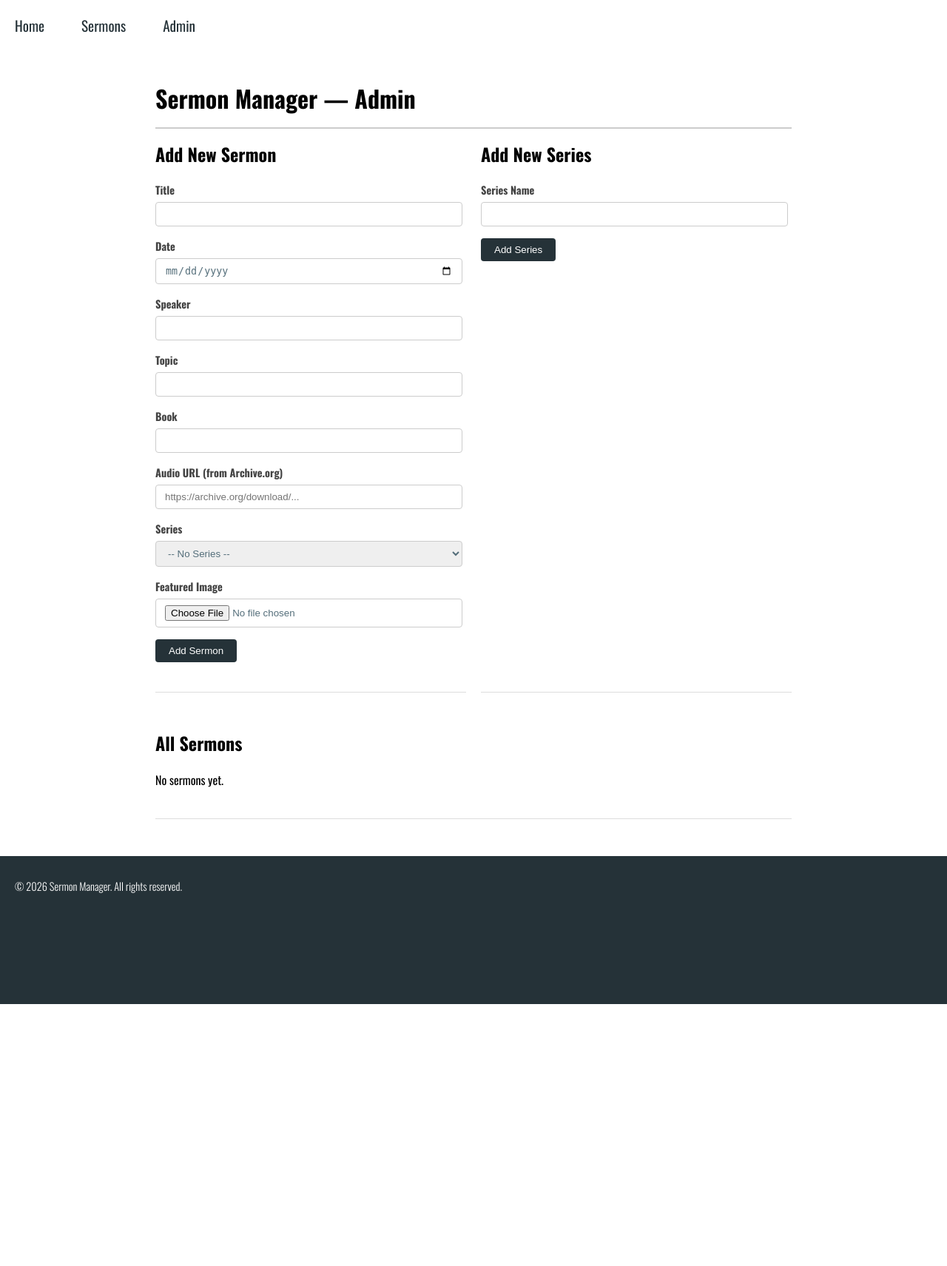
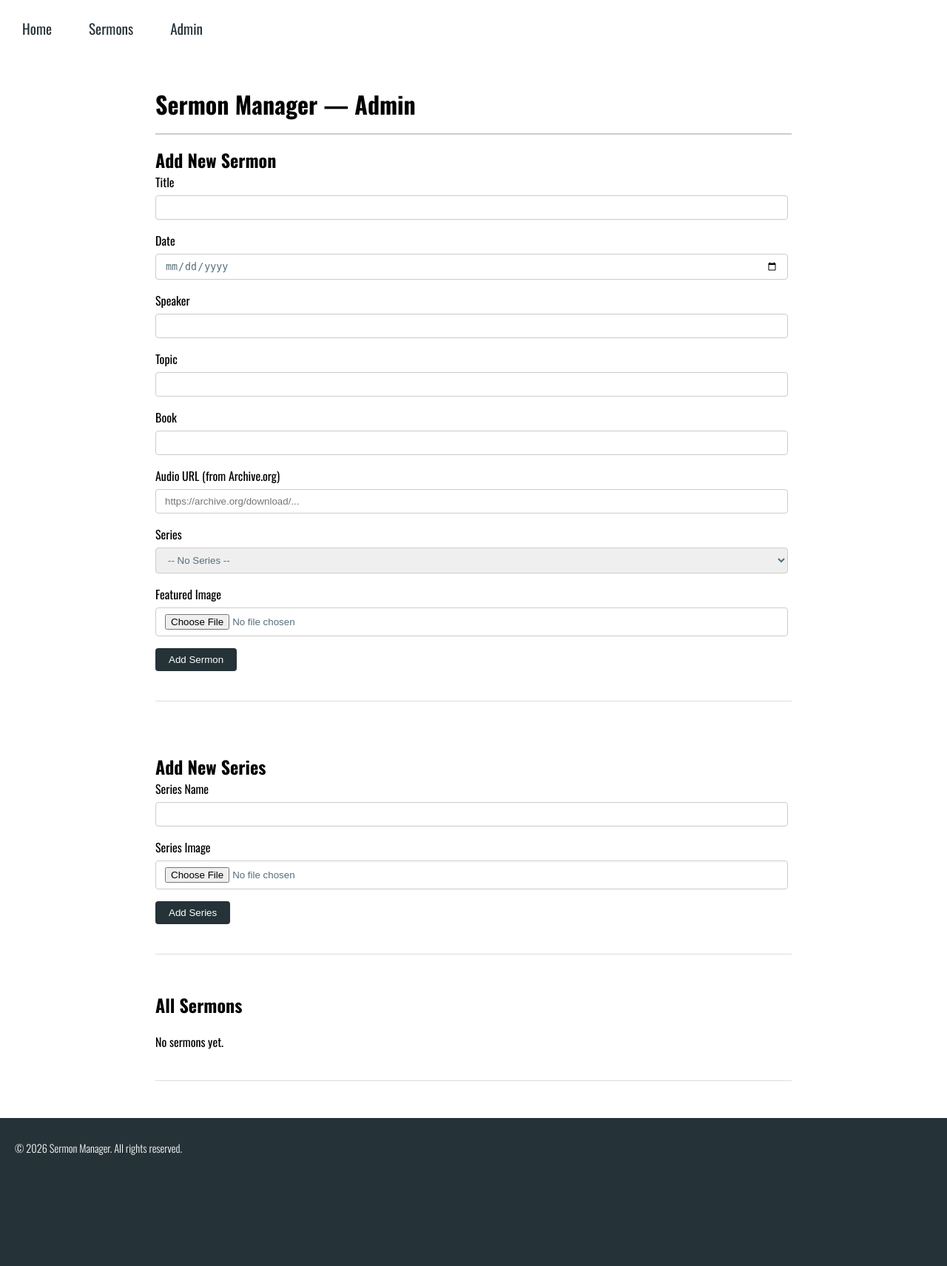
Before and after one commit to cqyao/SermonManager, a Flask app: page /admin in a window 1280 px wide. Shown: the whole page at 74% size. Before the commit the page ends 1357 px from the top, so only its background shows below. Run offline with Flask 3, Linux system fonts and the light colour scheme; data that the repository does not hold is empty.

Commit message:
* Added functionality to upload series image. * Improved BEM styling names

```diff
--- a/app.py
+++ b/app.py
@@ -18,7 +18,18 @@ app = Flask(__name__)
 # Home page
 @app.route("/")
 def index():
-    return render_template("index.html")
+    sermons_response = supabase.table("sermons") \
+        .select("*, series:series_id(name)") \
+        .order("date", desc=True) \
+        .execute()
+    sermons = sermons_response.data
+
+    series_response = supabase.table("series") \
+        .select("*") \
+        .execute()
+    series = series_response.data
+
+    return render_template("index.html", sermons=sermons, series=series)
 
 # All sermons
 @app.route("/sermons")
@@ -112,9 +123,26 @@ def admin():
 # Add series
 @app.route("/admin/add-series", methods=["POST"])
 def add_series():
+    image_url = None
+    # Handle uploading image if provided
+    if "image" in request.files:
+        file = request.files["image"]
+        if file.filename != "":
+            extension = file.filename.rsplit(".", 1)[-1]
+            filename = f"{uuid.uuid4()}.{extension}"
+
+            supabase.storage.from_("series_images").upload(
+                path=filename,
+                file=file.read(),
+                file_options={"content-type": file.content_type}
+            )
+            image_url = supabase.storage.from_("series_images").get_public_url(filename)
+
     supabase.table("series").insert({
-        "name": request.form["name"]
+        "name": request.form["name"],
+        "image_url": image_url
     }).execute()
+
     return redirect(url_for("admin"))
 
 # Add sermon
--- a/static/styles.css
+++ b/static/styles.css
@@ -2,6 +2,7 @@
     box-sizing: border-box;
     margin: 0;
     padding: 0;
+    text-decoration: none;
 }
 
 html, body {
@@ -12,7 +13,6 @@ body {
   display: flex;
   flex-direction: column;
   min-height: 100vh;
-  margin: 0;
   font-family: var(--font-primary);
 }
 
@@ -25,22 +25,11 @@ hr {
   margin: 8px 0;
 }
 
-.mb1 {
-  margin-bottom: 8px;
-}
-
-.mb2 {
-  margin-bottom: 16px;
-}
-
-.mt1 {
-  margin-top: 8px;
-}
-
-.mt2 {
-  margin-top: 16px;
-}
-
+/* Spacing utilities */
+.mb1 { margin-bottom: 8px; }
+.mb2 { margin-bottom: 16px; }
+.mt1 { margin-top: 8px; }
+.mt2 { margin-top: 16px; }
 .vr--right {
   border-right: 1px solid var(--border-color);
   margin: 0 8px;
@@ -49,62 +38,48 @@ hr {
 :root {
   --primary-color: #253238;
   --border-color: #ccc;
-  --font-primary:  'Oswald', sans-serif;
+  --font-primary: 'Oswald', sans-serif;
   --white-color: #fff;
+  --black-color: black;
   --highlight-color: #27C6DA;
   --normal-text-color: #546E7A;
   --warning-color: #cc3333;
+  --txt-lg: 2rem;
+  --txt-md: 1.7rem;
+  --txt-sm: 1.3rem;
+  --txt-xs: 0.9rem;
 }
 
-.large-text--light {
-  font-size: 2rem;
-  font-weight: 100;
-}
+/* Typography utility classes */
+.large-text--light { font-size: var(--txt-lg); font-weight: 100; }
+.medium-text--normal { font-size: var(--txt-md); font-weight: 400; color: var(--primary-color); }
+.medium-text--bold { font-size: var(--txt-md); font-weight: 700; color: var(--primary-color); }
+.small-text--bold { font-size: var(--txt-sm); font-weight: 700; color: var(--primary-color); }
+.small-text--normal { font-size: var(--txt-sm); font-weight: 300; }
+.tiny-text--normal { font-size: var(--txt-xs); font-weight: 300; }
+.tiny-text--light { font-size: var(--txt-xs); font-weight: 100; }
+.tiny-text--bold { font-size: var(--txt-xs); font-weight: 600; }
 
-.medium-text--bold {
-  font-size: 1.7rem;
-  font-weight: 700;
+/* NAVIGATION BLOCK */
+.navigation {
+  background-color: var(--white-color);
   color: var(--primary-color);
 }
 
-.small-text--bold {
-  font-size: 1.3rem;
-  font-weight: 700;
-  color: var(--primary-color);
-}
-
-.small-text--normal {
-  font-size: 1.3rem;
-  font-weight: 300;
-}
-
-.tiny-text--normal {
-  font-size: 0.9rem;
-  font-weight: 300;
-}
-
-.tiny-text--light {
-  font-size: 0.9rem;
-  font-weight: 100;
-}
-
-.navigation-bar nav {
+.navigation__wrapper {
   display: flex;
-  background-color: var(--white-color);
-  color: var(--primary-color);
-  height: auto;
-  padding: clamp(5px, 20px, 20px) clamp(10px, 20px, 100px);
+  padding: clamp(10px, 24px, 40px) clamp(20px, 30px, 100px);
   align-items: center;
   gap: 50px;
 }
 
-.navigation-bar nav a {
+.navigation__link {
   color: var(--primary-color);
   text-decoration: none;
   font-size: 1.2rem;
 }
 
-
+/* HEADER BLOCK */
 .page-header {
   background: var(--primary-color);
   color: white;
@@ -112,26 +87,108 @@ hr {
   text-align: center;
 }
 
-.admin-container {
+.page-header__title {
+  padding: 0 20px;
+}
+
+/* CARD BLOCK */
+.card {
+  display: flex;
+  flex-direction: column;
+  height: 100%;
+  overflow: hidden;
+  background-color: var(--white-color);
+  border: 1px solid #ddd;
+  border-radius: 8px;
+  box-shadow: 0 4px 8px rgba(0, 0, 0, 0.1);
+}
+
+.card__link {
+  text-decoration: none;
+  color: inherit;
+  display: block;
+}
+
+.card__image {
+  max-width: 100%;
+}
+
+.card--small {
+  border-radius: 4px;
+  border: none;
+  box-shadow: none;
+  max-width: 200px;
+}
+
+.card--xl {
+  border-radius: 8px;
+  box-shadow: 0 4px 8px rgba(0, 0, 0, 0.1);
+}
+
+/* CAROUSEL BLOCK */
+.carousel__wrapper {
+  padding: 0 20px;
+}
+
+.carousel__wrapper--title {
+  padding: 0 20px;
+}
+
+.carousel__slider {
+  justify-content: center;
+  align-items: center;
+  align-content: center;
+  padding: 0 20px;
+}
+
+.carousel__slider__image {
+  max-width: 100%;
+}
+
+/* ADMIN BLOCK */
+.admin {
   max-width: 900px;
   margin: 40px auto;
   padding: 0 20px;
 }
 
-.form__container {
-  display: grid;
-  grid-template-columns: repeat(2, 1fr);
-  gap: 20px;
-}
-
-.admin-section {
+.admin__section {
   margin-bottom: 50px;
   padding-bottom: 40px;
   border-bottom: 1px solid #ddd;
 }
 
-.admin-section h2 {
+.admin__section__title {
   margin-bottom: 20px;
+}
+
+.admin__table__container {
+  overflow-x: auto;
+}
+
+.admin__table {
+  width: 100%;
+  border-collapse: collapse;
+  font-size: 0.9rem;
+}
+
+.admin__table__header,
+.admin__table__cell {
+  text-align: left;
+  padding: 10px 12px;
+  border-bottom: 1px solid #eee;
+}
+
+.admin__table__header {
+  background: #f5f5f5;
+  font-weight: bold;
+}
+
+/* FORM BLOCK */
+.form {
+  display: grid;
+  grid-template-columns: repeat(1, 1fr);
+  gap: 20px;
 }
 
 .form__row {
@@ -139,21 +196,27 @@ hr {
   grid-template-columns: repeat(2, 1fr);
 }
 
-.form-group {
+@media (width > 430px) {
+  .form__row {
+    grid-template-columns: repeat(4, 1fr);
+  }
+}
+
+.form__group {
   margin: 0 5px 16px 0;
   display: flex;
   flex-direction: column;
   gap: 6px;
 }
 
-.form-group label {
+.form__label {
   font-size: 0.9rem;
   font-weight: bold;
   color: #444;
 }
 
-.form-group input,
-.form-group select {
+.form__input,
+.form__select {
   padding: 8px 12px;
   border: 1px solid #ccc;
   border-radius: 4px;
@@ -161,41 +224,29 @@ hr {
   color: var(--normal-text-color);
 }
 
-button {
+/* BUTTON BLOCK */
+.button {
   padding: 8px 18px;
   color: var(--white-color);
   border: none;
   border-radius: 4px;
   cursor: pointer;
-
 }
 
-.add-btn {
+.button--primary {
   background: var(--primary-color);
 }
 
-.delete-btn {
+.button--danger {
   background: var(--warning-color);
 }
 
-.admin-table {
-    width: 100%;
-    border-collapse: collapse;
-    font-size: 0.9rem;
+.button--secondary {
+  background: var(--border-color);
+  color: var(--black-color);
 }
 
-.admin-table th,
-.admin-table td {
-    text-align: left;
-    padding: 10px 12px;
-    border-bottom: 1px solid #eee;
-}
-
-.admin-table th {
-    background: #f5f5f5;
-    font-weight: bold;
-}
-
+/* FOOTER BLOCK */
 .footer {
   background-color: var(--primary-color);
   color: var(--white-color);
@@ -203,9 +254,3 @@ button {
   width: 100%;
   height: 200px;
 }
-
-@media (width > 430px) {
-  .form__row {
-    grid-template-columns: repeat(4, 1fr);
-  }
-}
--- a/templates/admin.html
+++ b/templates/admin.html
@@ -1,100 +1,108 @@
 {% extends "base.html" %}
 
 {% block content %}
-<div class="admin-container">
+<div class="admin">
     <h1>Sermon Manager — Admin</h1>
     <hr class="mb2 mt2">
 
-    <div class="form__container">
+    <div class="form">
         <!-- Add Sermon -->
-        <section class="admin-section">
+        <section class="admin__section">
             <h2>Add New Sermon</h2>
             <form method="POST" action="/admin/add-sermon" enctype="multipart/form-data">
-                <div class="form-group">
+                <div class="form__group">
                     <label>Title</label>
-                    <input type="text" name="title" required>
+                    <input class="form__input" type="text" name="title" required>
                 </div>
-                <div class="form-group">
+                <div class="form__group">
                     <label>Date</label>
-                    <input type="date" name="date" required>
+                    <input class="form__input" type="date" name="date" required>
                 </div>
-                <div class="form-group">
+                <div class="form__group">
                     <label>Speaker</label>
-                    <input type="text" name="speaker">
+                    <input class="form__input" type="text" name="speaker">
                 </div>
-                <div class="form-group">
+                <div class="form__group">
                     <label>Topic</label>
-                    <input type="text" name="topic">
+                    <input class="form__input" type="text" name="topic">
                 </div>
-                <div class="form-group">
+                <div class="form__group">
                     <label>Book</label>
-                    <input type="text" name="book">
+                    <input class="form__input" type="text" name="book">
                 </div>
-                <div class="form-group">
+                <div class="form__group">
                     <label>Audio URL (from Archive.org)</label>
-                    <input type="text" name="audio_url" placeholder="https://archive.org/download/...">
+                    <input class="form__input" type="text" name="audio_url"
+                        placeholder="https://archive.org/download/...">
                 </div>
-                <div class="form-group">
+                <div class="form__group">
                     <label>Series</label>
-                    <select name="series_id">
+                    <select class="form__select" name="series_id">
                         <option value="">-- No Series --</option>
                         {% for s in series %}
                         <option value="{{ s.id }}">{{ s.name }}</option>
                         {% endfor %}
                     </select>
                 </div>
-                <div class="form-group">
+                <div class="form__group">
                     <label>Featured Image</label>
-                    <input type="file" name="image" accept="image/*">
+                    <input class="form__input" type="file" name="image" accept="image/*">
                 </div>
-                <button type="submit" class="add-btn">Add Sermon</button>
+                <button type="submit" class="button button--primary">Add Sermon</button>
             </form>
         </section>
 
         <!-- Add Series -->
-        <section class="admin-section">
+        <section class="admin__section">
             <h2>Add New Series</h2>
-            <form method="POST" action="/admin/add-series">
-                <div class="form-group">
+            <form method="POST" action="/admin/add-series" enctype="multipart/form-data">
+                <div class="form__group">
                     <label>Series Name</label>
-                    <input type="text" name="name" required>
+                    <input class="form__input" type="text" name="name" required>
                 </div>
-                <button type="submit" class="add-btn">Add Series</button>
+                <div class="form__group">
+                    <label>Series Image</label>
+                    <input class="form__input" type="file" name="image" accept="image/*">
+                </div>
+                <button type="submit" class="button button--primary">Add Series</button>
             </form>
         </section>
     </div>
     <!-- Existing Sermons -->
-    <section class="admin-section">
-        <h2>All Sermons</h2>
+    <section class="admin__section">
+        <h2 class="admin__section__title">All Sermons</h2>
         {% if sermons %}
-        <table class="admin-table">
+        <div class="admin__table__container">
+            <table class="admin__table">
                 <thead>
                     <tr>
-                    <th>Title</th>
-                    <th>Date</th>
-                    <th>Speaker</th>
-                    <th>Series</th>
-                    <th>Audio</th>
-                    <th>Delete</th>
+                        <th class="admin__table__header">Title</th>
+                        <th class="admin__table__header">Date</th>
+                        <th class="admin__table__header">Speaker</th>
+                        <th class="admin__table__header">Series</th>
+                        <th class="admin__table__header">Audio</th>
+                        <th class="admin__table__header">Delete</th>
                     </tr>
                 </thead>
                 <tbody>
                     {% for sermon in sermons %}
                     <tr>
-                    <td><a href="/sermon/{{ sermon['id'] }}">{{ sermon['title'] }}</a></td>
-                    <td>{{ sermon['date'] }}</td>
-                    <td>{{ sermon['speaker'] or "—" }}</td>
-                    <td>{{ sermon['series']['name'] or "—" }}</td>
-                    <td>{{ "✓" if sermon['audio_url'] else "✗" }}</td>
-                    <td>
+                        <td class="admin__table__cell"><a href="/sermon/{{ sermon['id'] }}">{{ sermon['title'] }}</a>
+                        </td>
+                        <td class="admin__table__cell">{{ sermon['date'] }}</td>
+                        <td class="admin__table__cell">{{ sermon['speaker'] or "—" }}</td>
+                        <td class="admin__table__cell">{{ sermon['series']['name'] or "—" }}</td>
+                        <td class="admin__table__cell">{{ "✓" if sermon['audio_url'] else "✗" }}</td>
+                        <td class="admin__table__cell">
                             <form method="POST" action="/admin/delete-sermon/{{ sermon.id }}">
-                            <button type="submit" class="delete-btn">Delete</button>
+                                <button type="submit" class="button button--danger">Delete</button>
                             </form>
                         </td>
                     </tr>
                     {% endfor %}
                 </tbody>
             </table>
+        </div>
         {% else %}
         <p>No sermons yet.</p>
         {% endif %}
--- a/templates/base.html
+++ b/templates/base.html
@@ -12,11 +12,11 @@
 </head>
 
 <body>
-  <div class="navigation-bar">
-    <nav>
-      <a href="/">Home</a>
-      <a href="/sermons">Sermons</a>
-      <a href="/admin">Admin</a>
+  <div>
+    <nav class="navigation__wrapper">
+      <a class="navigation__link" href="/">Home</a>
+      <a class="navigation__link" href="/sermons">Sermons</a>
+      <a class="navigation__link" href="/admin">Admin</a>
     </nav>
   </div>
 
--- a/templates/sermon.html
+++ b/templates/sermon.html
@@ -35,9 +35,6 @@
         <p>{{ sermon['speaker'] }}</p>
         {% endif %}
       </div>
-      <!-- <div class="sermon__info--cell">
-        <p>Worship</p>
-      </div> -->
       <div class="sermon__info--cell">
         <i class="fa-solid fa-book-bookmark fa-xl"></i>
         {% if sermon['book'] %}
```
Also changed, not shown: static/sermons.css (+0 -17 lines), templates/index.html (+8 -1 lines), templates/series.html (+2 -30 lines), templates/sermons.html (+8 -8 lines). Lines whose indentation alone changed are shown as unchanged.
